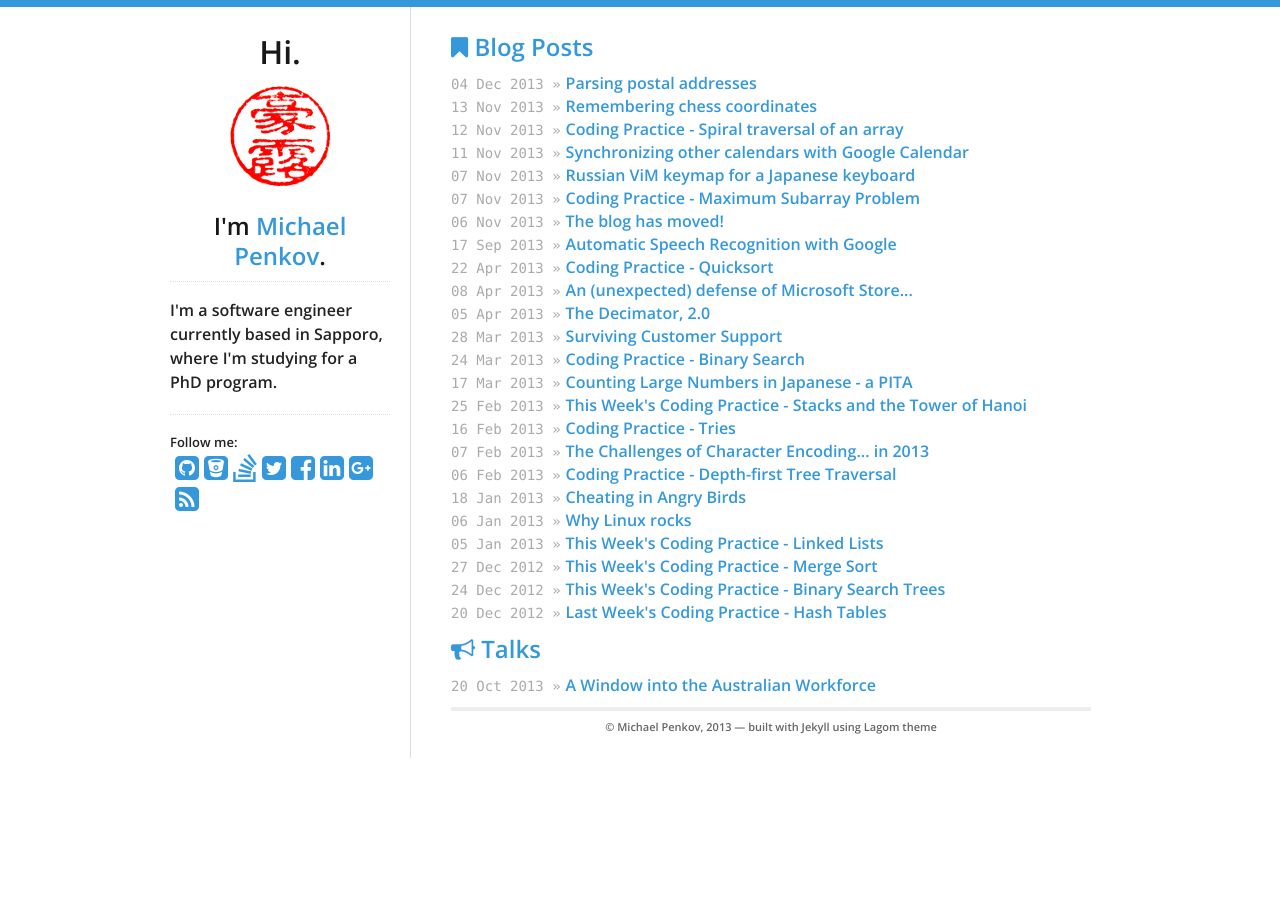
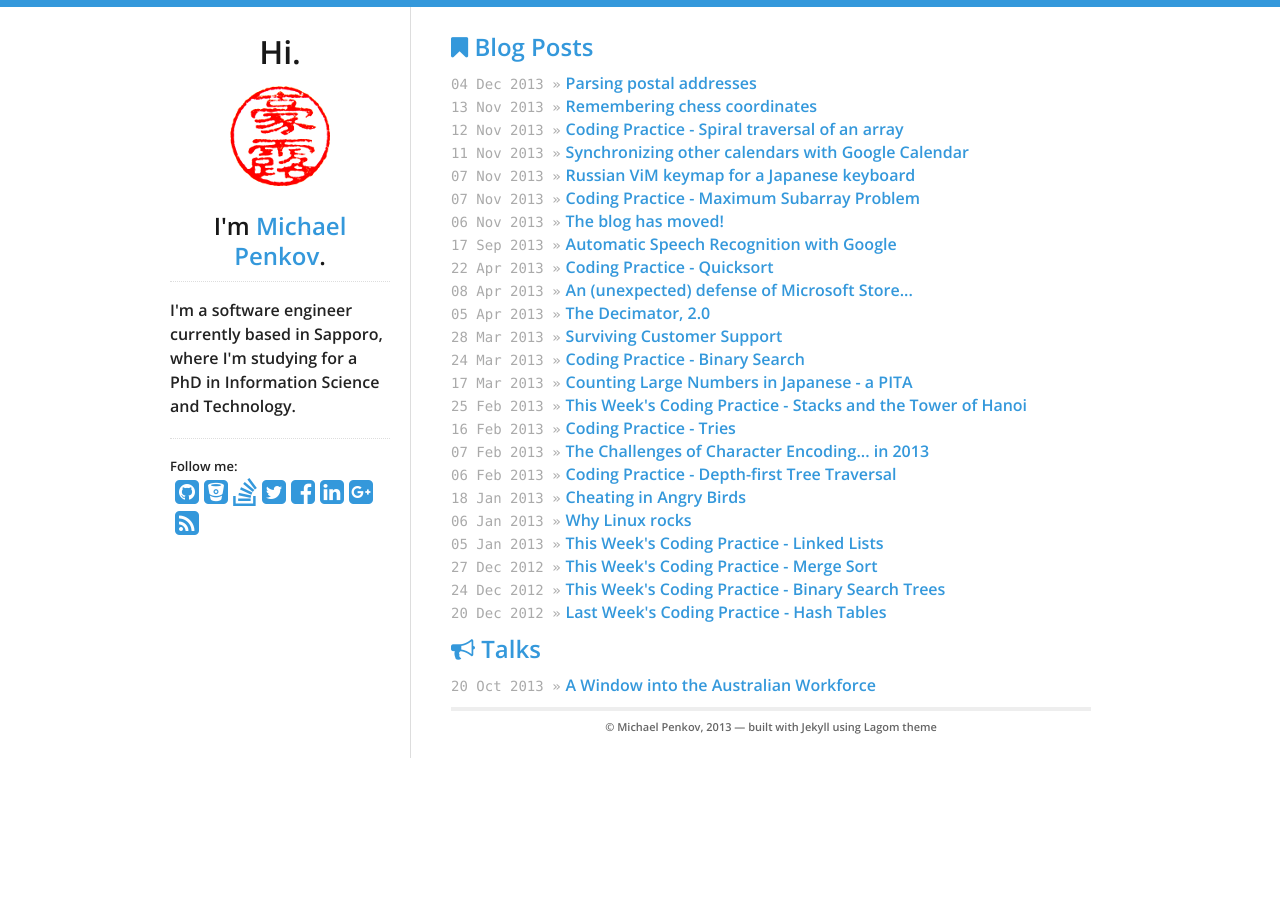
Before and after one commit to bcjordan/michael.penkov.id.au, a Jekyll site: the page built from index.html, in a window 1280 px wide. Built offline with Jekyll 4.4.1, drawn with Linux system fonts in a browser that asks for light colours; nearby versions of some CDN libraries; Markdown is read by kramdown in place of the engine named in the settings.

Commit message:
updated grammar in sidebar

```diff
--- a/_includes/sidebar.html
+++ b/_includes/sidebar.html
@@ -6,7 +6,7 @@
   <h2>I'm <a href="/">{{ site.theme.name }}</a>.</h2>
   <hr/>
   <ul>
-    <p>I'm a software engineer currently based in Sapporo, where I'm studying for a PhD program.
+    <p>I'm a software engineer currently based in Sapporo, where I'm studying for a PhD in Information Science and Technology.
     </p>
   <hr/>
   <div>
```
Also changed, not shown: 1 other file.
